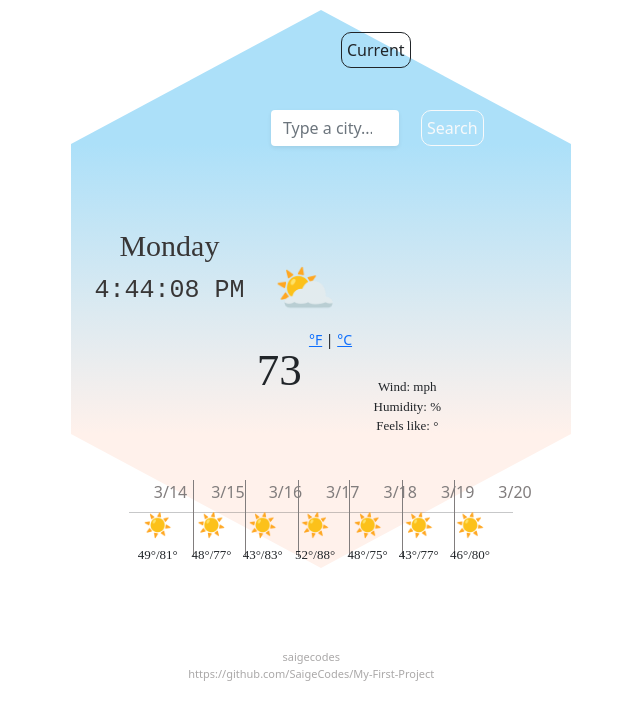
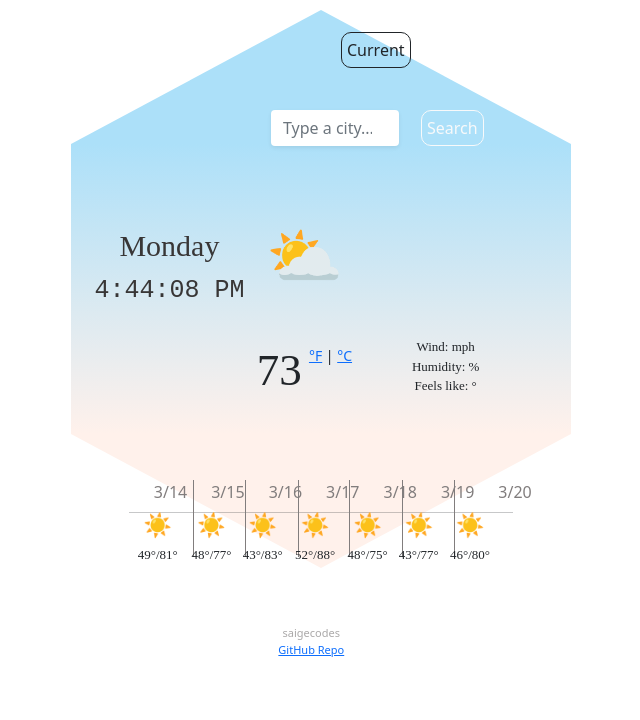
Before and after one commit to SaigeCodes/My-First-Project, a plain HTML site: page index.html in a window 1280 px wide. Shown: the top 720 px of the page, without its empty margins (319-959 px from the left). Drawn offline with nearby package versions, Linux system fonts and the light colour scheme.

Commit message:
Changes to css

```diff
--- a/index.html
+++ b/index.html
@@ -97,5 +97,5 @@
 
     <script src="index.js"></script>
   </body>
-  <footer>saigecodes <br> https://github.com/SaigeCodes/My-First-Project</footer>
+  <footer>saigecodes <br> <a href="https://github.com/SaigeCodes/My-First-Project" target="_blank">GitHub Repo</a> </footer>
 </html>
--- a/styles.css
+++ b/styles.css
@@ -120,18 +120,18 @@ h4 {
   font-size: 14px;
   padding: 25px 255px 28px 18px;
   width: 100%;
-  top: 38%;
+  top: 40%;
   left: 10%;
   margin: 0;
   text-align: center;
 }
 
 h6 {
-  font-size: 50px;
+  font-size: 62px;
   position: absolute;
   padding: 25px 255px 28px 18px;
   width: 100%;
-  top: 29%;
+  top: 24%;
   left: 8%;
   margin: 0;
   text-align: center;
@@ -143,8 +143,8 @@ p {
   position: absolute;
   padding: 25px 255px 28px 18px;
   width: 100%;
-  top: 44%;
-  left: 16%;
+  top: 39%;
+  left: 19%;
   margin: 0;
   text-align: center;
 }
@@ -313,7 +313,7 @@ footer {
   position: absolute;
   padding: 25px 255px 28px 18px;
   width: 100%;
-  top: 78%;
+  top: 75%;
   left: 8.5%;
   margin: 0;
   text-align: center;
```
